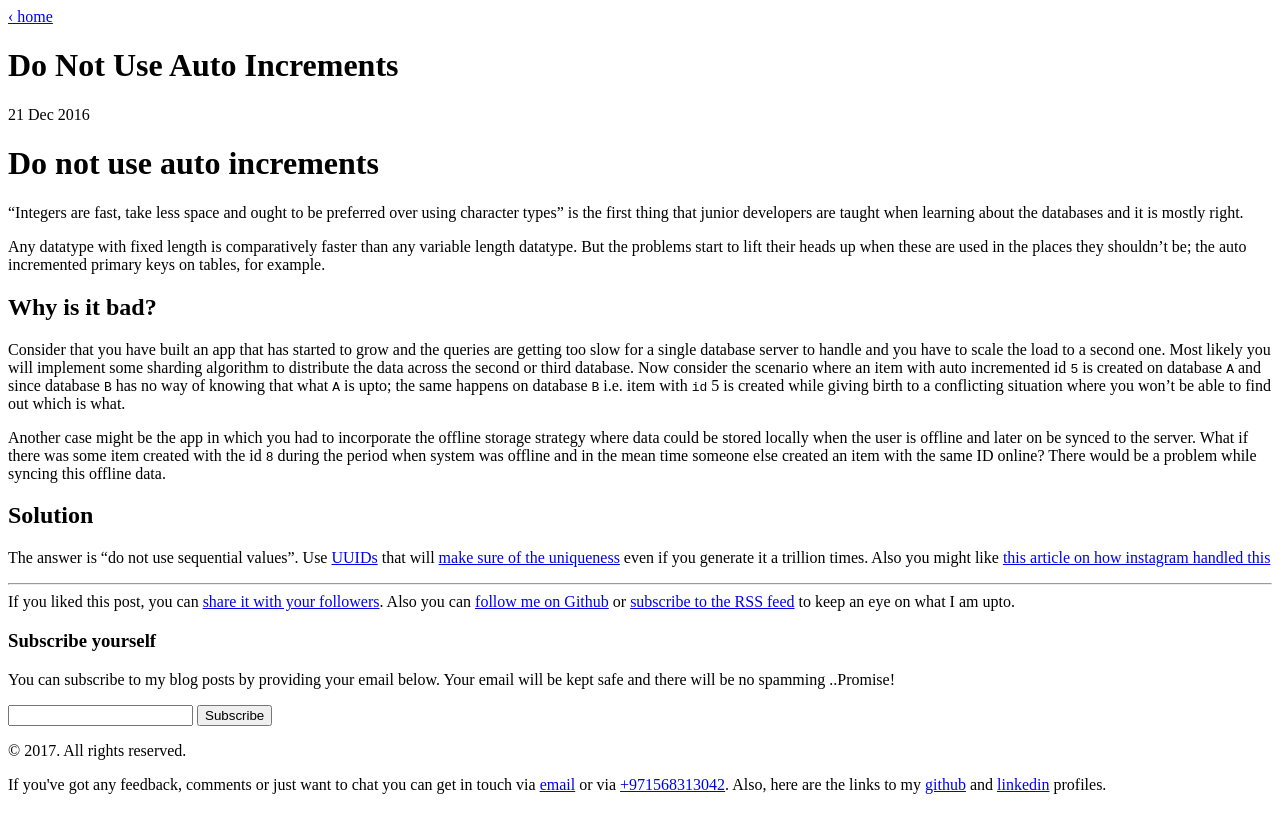
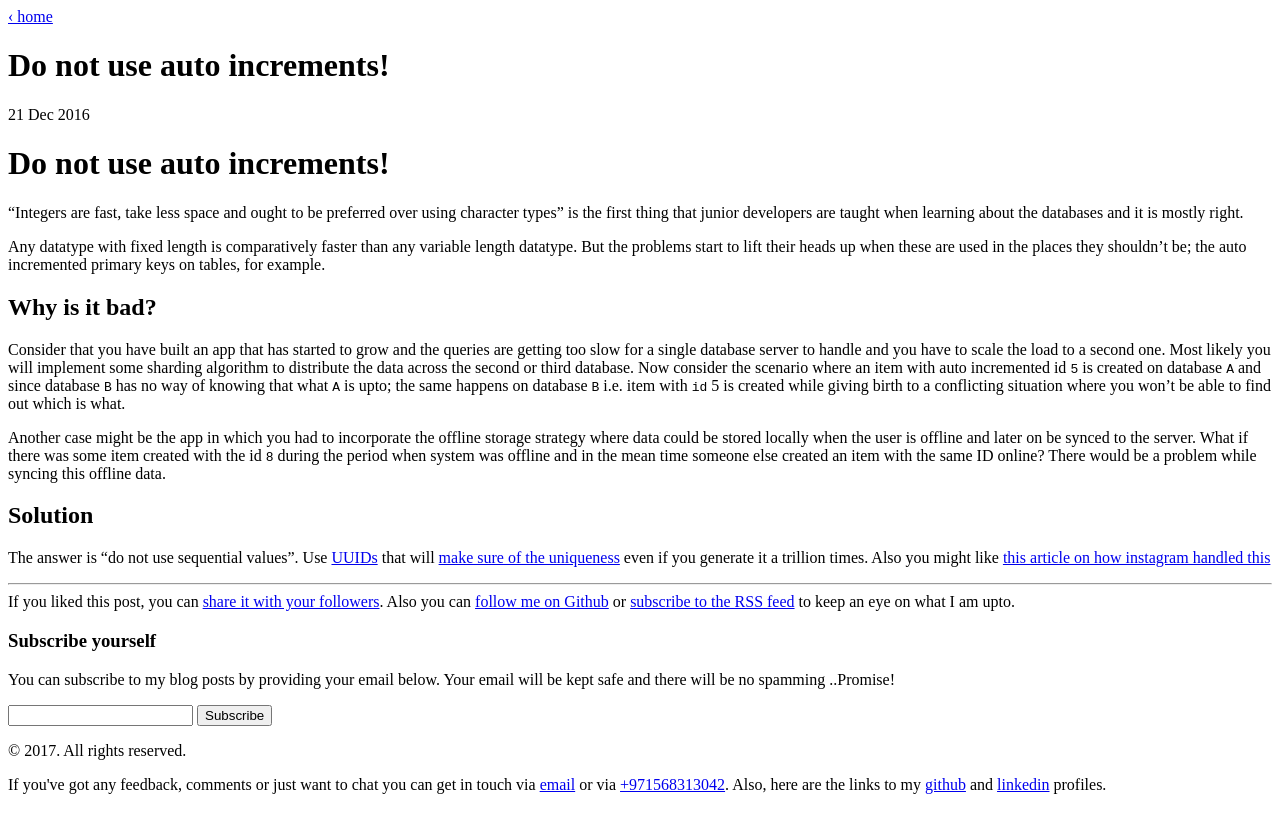
Before and after one commit to kamranahmedse/kamranahmedse.github.io, a Jekyll site: the page built from blog/_posts/2016-12-21-do-not-use-auto-increments.md, in a window 1280 px wide. Shown: the top 833 px of the page. Built offline with Jekyll 4.4.1, drawn with Linux system fonts in a browser that asks for light colours; some web fonts are replaced; our own code applies the rules of GitHub Pages for plain Markdown files; comment, search, counter and statistics services are not loaded; part of the change alters nothing that is shown.

```diff
--- a/blog/_posts/2016-12-21-do-not-use-auto-increments.md
+++ b/blog/_posts/2016-12-21-do-not-use-auto-increments.md
@@ -1,4 +1,10 @@
-# Do not use auto increments
+---
+layout: post
+title: Do not use auto increments!
+comments: true
+---
+
+# Do not use auto increments!
 
 "Integers are fast, take less space and ought to be preferred over using character types" is the first thing that junior developers are taught when learning about the databases and it is mostly right.
 
```
